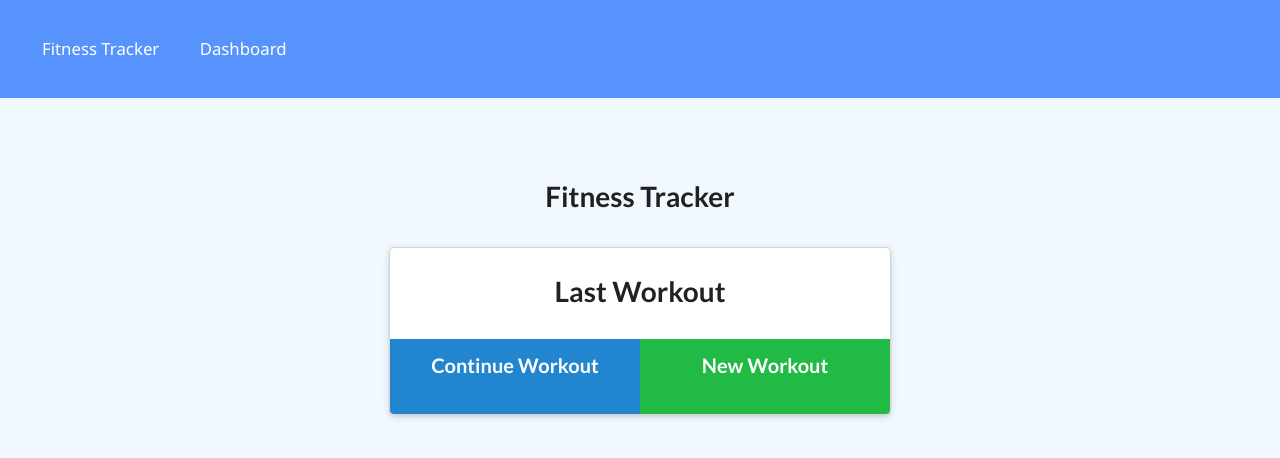
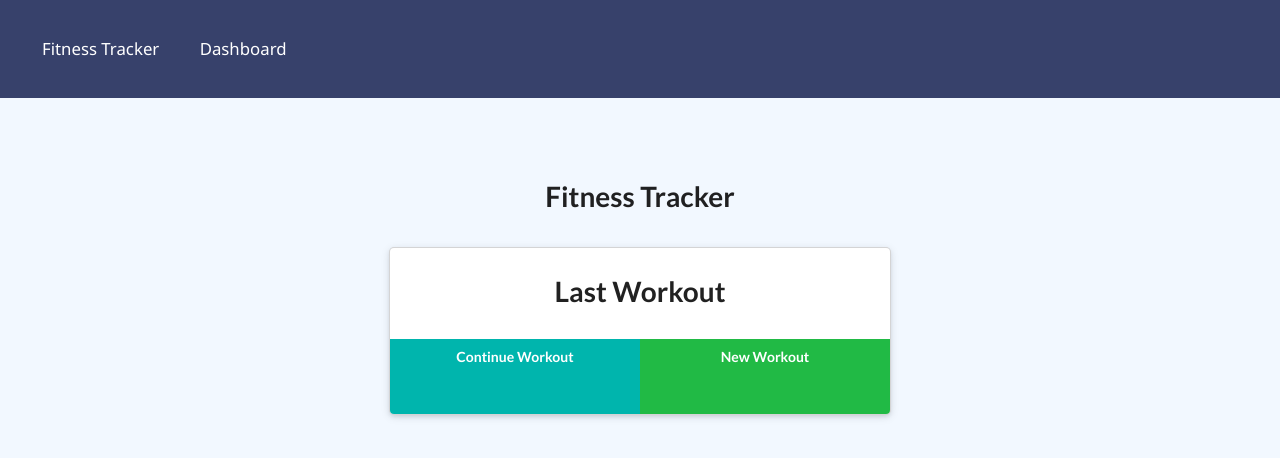
Before and after one commit to ydefrawi/Fitness-Tracker, a website: page public/index.html in a window 1280 px wide. Drawn offline with nearby package versions, Linux system fonts and the light colour scheme; no server answers.

Commit message:
aesthetic changes

```diff
--- a/public/index.html
+++ b/public/index.html
@@ -5,6 +5,7 @@
   <meta charset="UTF-8" />
   <meta name="viewport" content="width=device-width, initial-scale=1.0" />
   <meta http-equiv="X-UA-Compatible" content="ie=edge" />
+  <link href="https://cdn.jsdelivr.net/npm/bootstrap@5.0.0/dist/css/bootstrap.min.css" rel="stylesheet" integrity="sha384-wEmeIV1mKuiNpC+IOBjI7aAzPcEZeedi5yW5f2yOq55WWLwNGmvvx4Um1vskeMj0" crossorigin="anonymous">
   <link rel="stylesheet" href="https://cdnjs.cloudflare.com/ajax/libs/semantic-ui/2.4.1/semantic.min.css" />
   <link rel="stylesheet" href="style.css" />
   <title>Fitness Tracker</title>
@@ -26,8 +27,8 @@
           <div>
             <div class="workout-stats"></div>
             <div class="buttons">
-              <a id="continue-btn" href="/exercise?" class="huge ui blue button">Continue Workout</a>
-              <a href="/exercise" class="huge positive ui button">New Workout</a>
+              <a id="continue-btn btn-info" href="/exercise?" class="ui teal button">Continue Workout</a>
+              <a href="/exercise" class="ui green button">New Workout</a>
             </div>
           </div>
         </div>
@@ -41,6 +42,7 @@
   <div id="toast">
     Workout Added Successfully!
   </div>
+  <script src="https://cdn.jsdelivr.net/npm/bootstrap@5.0.0/dist/js/bootstrap.bundle.min.js" integrity="sha384-p34f1UUtsS3wqzfto5wAAmdvj+osOnFyQFpp4Ua3gs/ZVWx6oOypYoCJhGGScy+8" crossorigin="anonymous"></script>
   <script src="/api.js"></script>
   <script src="/workout.js"></script>
   <script src="/index.js"></script>
--- a/public/style.css
+++ b/public/style.css
@@ -17,17 +17,23 @@ body {
 }
 
 nav {
-  background-color: #5793fd;
+  background: rgb(55,65,107);
   color: #ffffff;
   padding: 24px;
   line-height: 3;
   font-size: 1.2rem;
 }
 
+.button {
+  font-size: large;
+
+}
+
 a,
 a:hover,
 a:active,
 a:visited {
+  border-radius: 12px;
   text-decoration: none;
   color: inherit;
 }
@@ -326,7 +332,6 @@ button {
   border-radius: 6px;
   border: 1px solid #aaa;
   padding: 10px;
-  background: linear-gradient(to bottom, #ffffff 0%, #e5e5e5 100%);
 }
 
 form > button {
@@ -410,6 +415,11 @@ form > button {
   width: 50%;
 }
 
+.buttons {
+  border-radius: 12px;
+
+}
+
 .ui.card h2 {
   padding: 10px;
 }
```
Also changed, not shown: public/exercise.html (+2 -2 lines), README.md, 1 other file.
